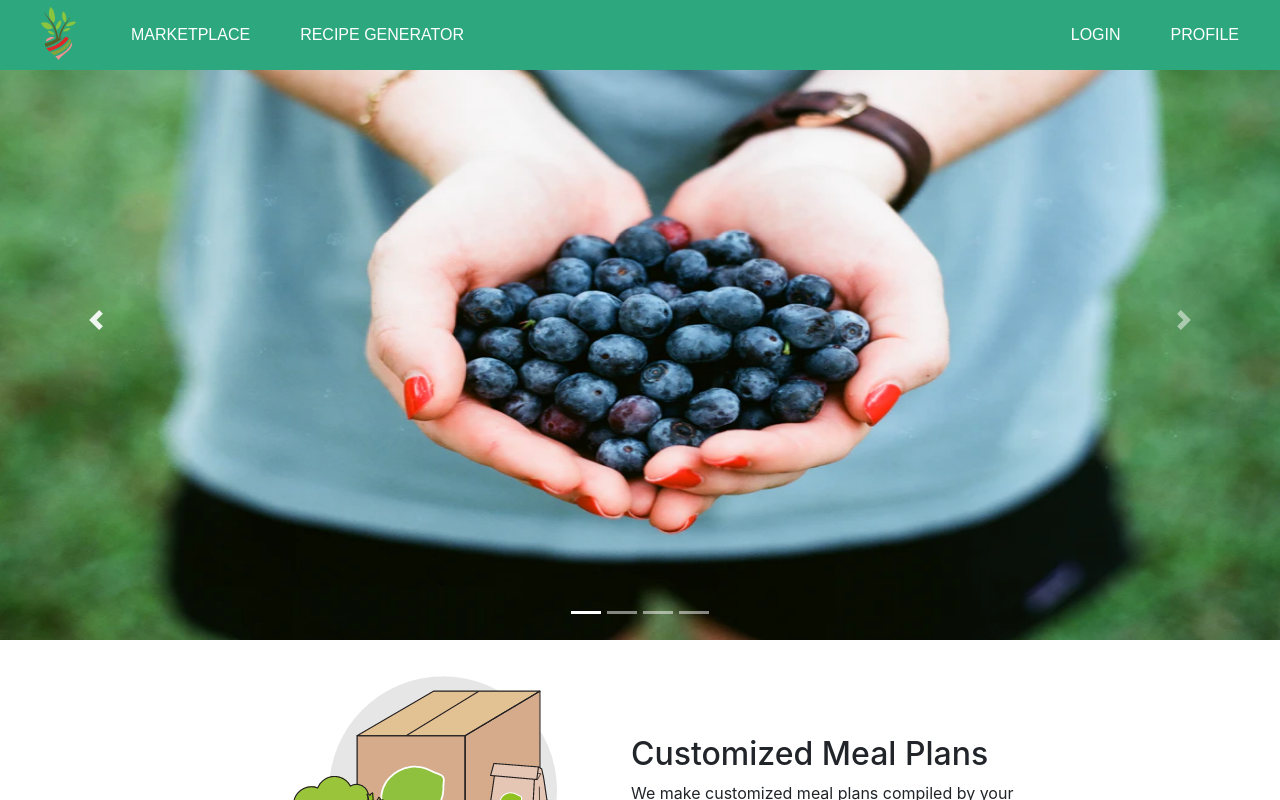
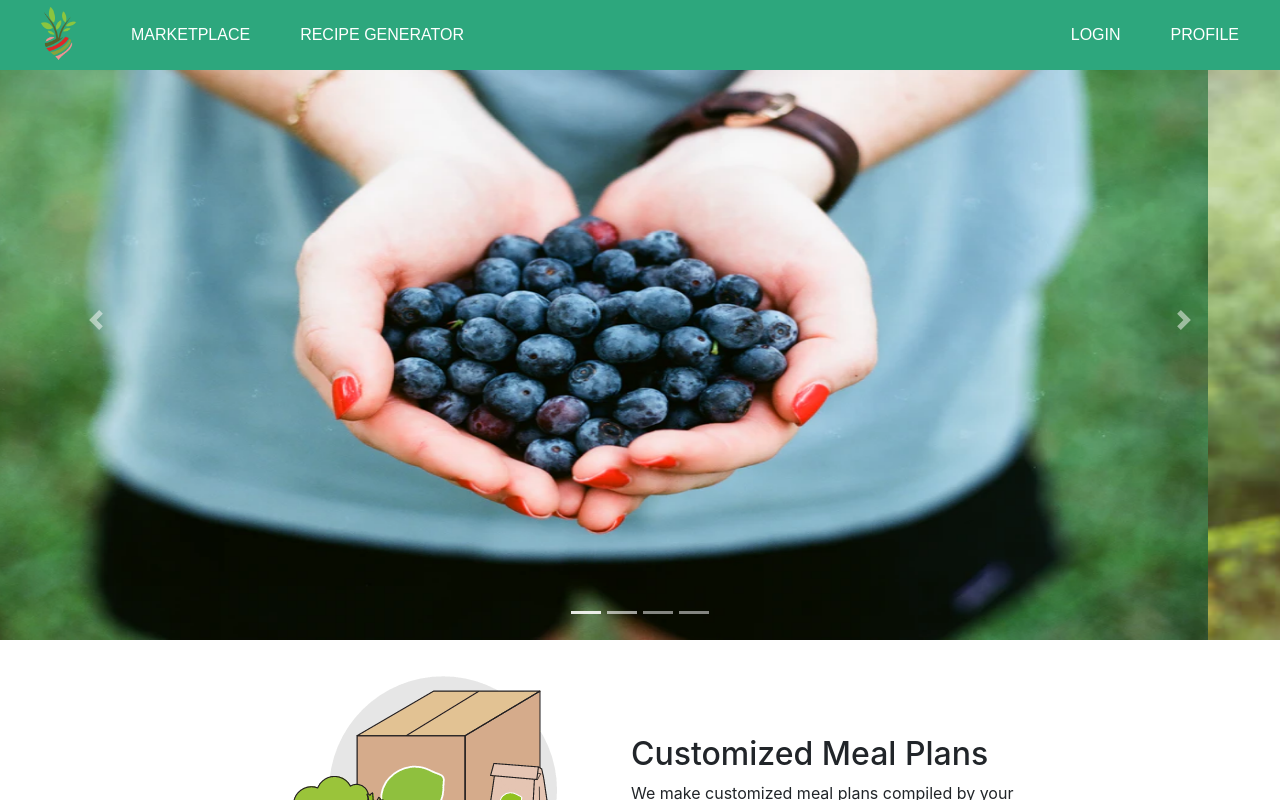
Before and after one commit to 4-Tenacious-Tasman/HealthyFood, a React app: page / in a window 1280 px wide. Shown: the top 800 px of the page. Built offline with nearby package versions, Linux system fonts and the light colour scheme; the HTML template or start-up script is replaced by a standard one.

Commit message:
Set z index of mission carousel below the header

```diff
--- a/client/src/component/homepage/MissionSection.jsx
+++ b/client/src/component/homepage/MissionSection.jsx
@@ -17,7 +17,7 @@ class MissionSection extends React.Component {
 
   render() {
     return (
-      <Carousel>
+      <Carousel style={{zIndex: "0"}}>
         <Carousel.Item>
           <img
             className="d-block w-100"
```
